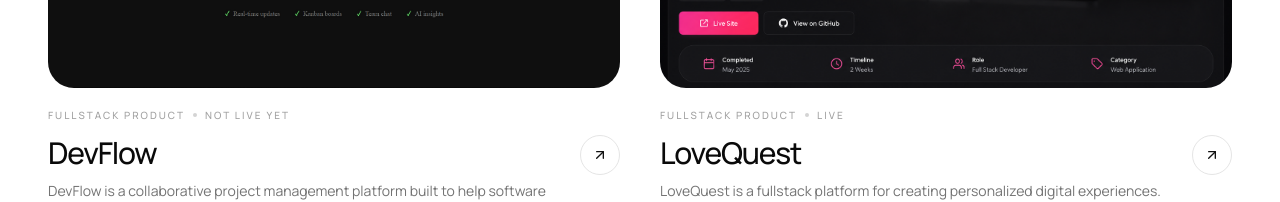
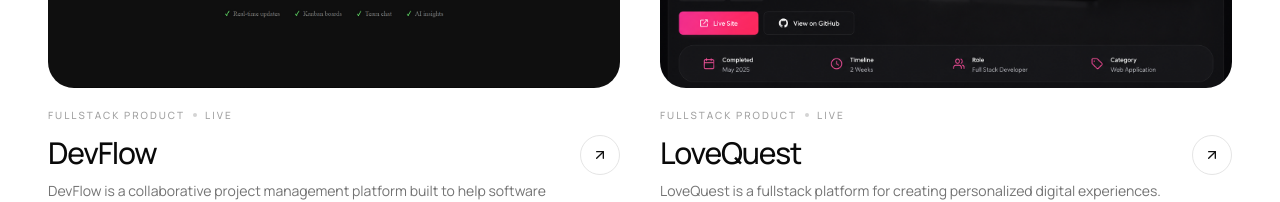
Before and after one commit to delightofili/delightsome-portfolio, a Next.js app: page / in a window 1280 px wide. Shown: the part 1390-1592 px from the top of the page. Built offline with nearby package versions, Linux system fonts and the light colour scheme.

Commit message:
added live link to devflow project

```diff
--- a/src/data/projects.js
+++ b/src/data/projects.js
@@ -13,7 +13,7 @@ export const projects = [
 
     image: "/projects/devflow.png",
 
-    live: "",
+    live: "https://devflow-delightsome.vercel.app/",
     github: "https://github.com/delightofili/devflow",
 
     featured: true,
```
